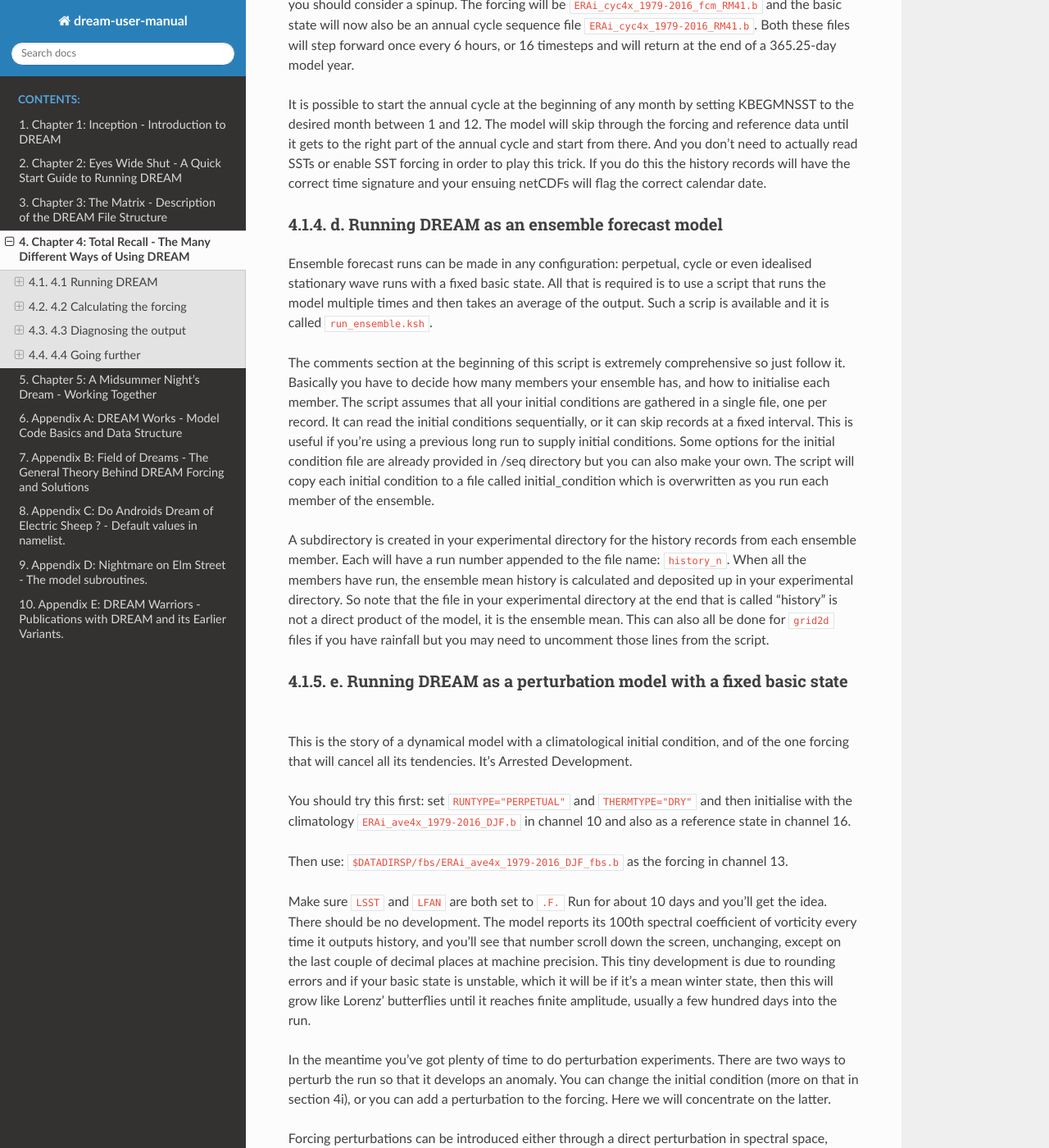
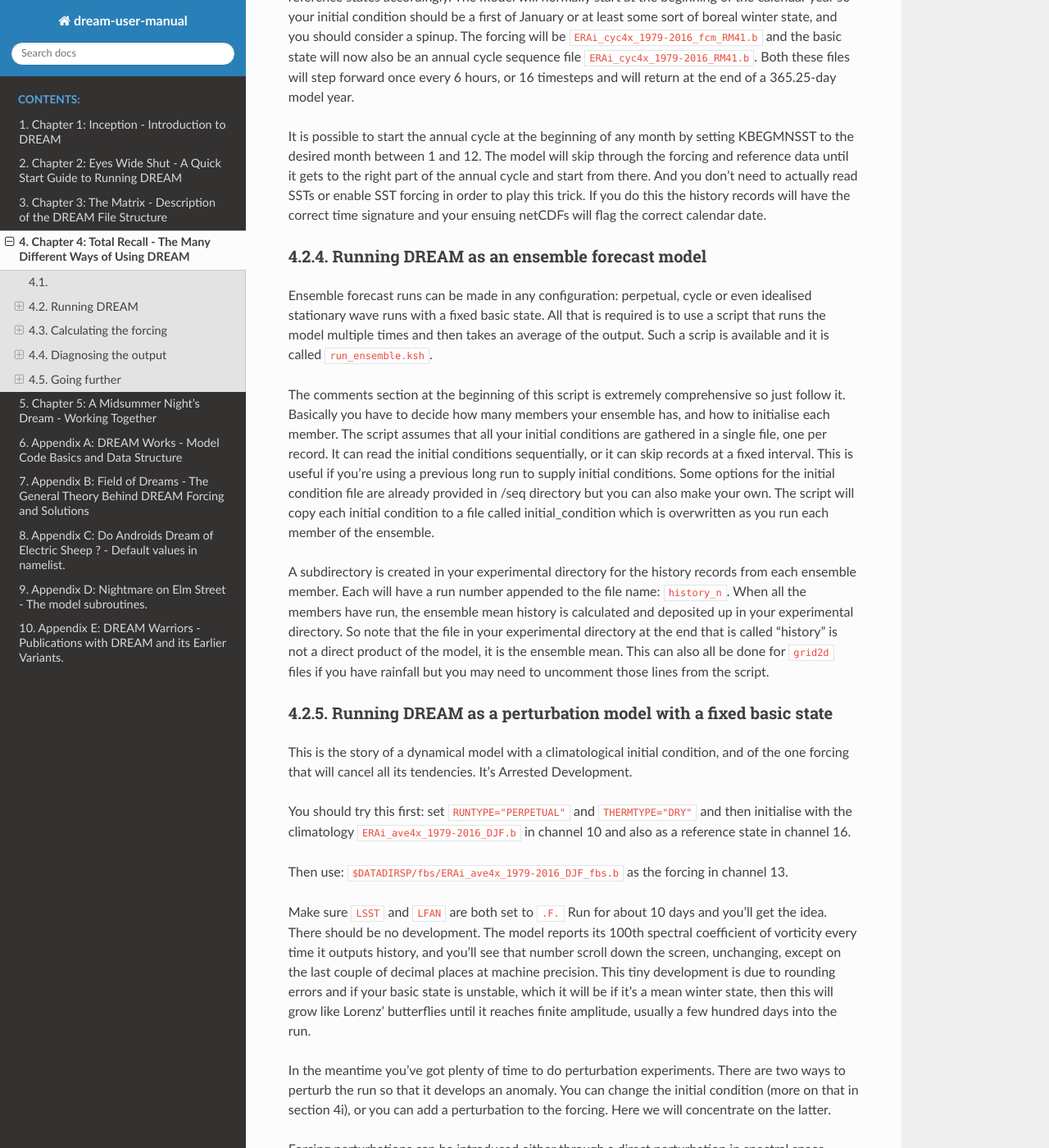
Before and after one commit to dream-gcm/usermanual, a Sphinx documentation site: the page built from source/Chapter4.md, in a window 1280 px wide and 1400 px high, scrolled down 3214 px. Shown: the whole window at 82% size. Built offline with Sphinx 7.4.7 and the Read the Docs theme 2.0.0, drawn with Linux system fonts in a browser that asks for light colours; some of the changed text lies outside the part shown.

Commit message:
Update Chapter4.md

```diff
--- a/source/Chapter4.md
+++ b/source/Chapter4.md
@@ -1,10 +1,9 @@
+# Chapter 4: Total Recall - The Many Different Ways of Using DREAM
 ![chapter4](./img/chapter_4.png)
-# Chapter 4: Total Recall - The Many Different Ways of Using DREAM
+---
+## Running DREAM
 
----
-## 4.1 Running DREAM
-
-### a. A tour of the job script
+### A tour of the job script
 Let's look in more detail now at `runmodel_v8.4.ksh`.
 
 First you choose your resolution with `RESSP` and `RESGR`. They should match, i.e. T31G96 or T42G128. In fact if you choose a different combination the model will still run, so if for example you want to degrade the resolution of the grid-point calculations compared to the spectral resolution, or vice versa, it is possible but an unlikely use case.
@@ -43,7 +42,7 @@ After this we are into linking input and output files. We've already covered the
 That's the basic overview - let's look at some specific examples.
 
 
-### b. Running DREAM as a simple GCM in perpetual mode
+### Running DREAM as a simple GCM in perpetual mode
 This is pretty straightforward. You want to simulate an equilibrium climate. You'll need to decide how long you want to run it. Bear in mind that the model can clear about 50-days per minute at T31 and about half that at T42 - your mileage may vary !  I suggest doing a few short test runs before you plunge into your long reference runs. Run it for a few hundred days and do some diagnostics. You probably want to have a control simulation, and the some sort of experiment in which you perturb something. You'll need to decide what perpetual season you want to simulate.
 
 So first set your resolution and set `RUNTYPE="PERPETUAL"`.
@@ -55,21 +54,21 @@ The rest is just a matter of choosing files. Your initial condition would normal
 When you come to do diagnostics you should skip a set number of spinup days and look at the mean (and maybe fluxes) over the remainder of the run. A spinup of about a month is usually sufficient. For statistically significant results for a climate signal you'll have to experiment. The model can display some very low frequency variability so be prepared to do long runs. The length of the runs you'll need to do depends entirely on how strong the perturbation you are testing is, and how strongly the model dynamics responds to it.
 
 
-### c. Running DREAM as a simple GCM with an annual cycle
+### Running DREAM as a simple GCM with an annual cycle
 This is again a GCM-style experiment so again we're talking control and perturbation. But now you have an annual cycle, you'll have to do a bit more work on the diagnostics, extracting seasonal means etc. And inevitably you'll have four seasons to consider.
 
 Technically all you have to do is set `RUNTYPE="CYCLE"` and choose your initial condition, forcing and reference states accordingly. The model will normally start at the beginning of the calendar year so your initial condition should be a first of January or at least some sort of boreal winter state, and you should consider a spinup. The forcing will be `ERAi_cyc4x_1979-2016_fcm_RM41.b` and the basic state will now also be an annual cycle sequence file `ERAi_cyc4x_1979-2016_RM41.b`. Both these files will step forward once every 6 hours, or 16 timesteps and will return at the end of a 365.25-day model year.
 
 It is possible to start the annual cycle at the beginning of any month by setting KBEGMNSST to the desired month between 1 and 12. The model will skip through the forcing and reference data until it gets to the right part of the annual cycle and start from there. And you don't need to actually read SSTs or enable SST forcing in order to play this trick. If you do this the history records will have the correct time signature and your ensuing netCDFs will flag the correct calendar date.
 
-### d. Running DREAM as an ensemble forecast model
+### Running DREAM as an ensemble forecast model
 Ensemble forecast runs can be made in any configuration: perpetual, cycle or even idealised stationary wave runs with a fixed basic state. All that is required is to use a script that runs the model multiple times and then takes an average of the output. Such a scrip is available and it is called `run_ensemble.ksh`.
 
 The comments section at the beginning of this script is extremely comprehensive so just follow it. Basically you have to decide how many members your ensemble has, and how to initialise each member. The script assumes that all your initial conditions are gathered in a single file, one per record. It can read the initial conditions sequentially, or it can skip records at a fixed interval. This is useful if you're using a previous long run to supply initial conditions. Some options for the initial condition file are already provided in /seq directory but you can also make your own. The script will copy each initial condition to a file called initial_condition which is overwritten as you run each member of the ensemble.
 
 A subdirectory is created in your experimental directory for the history records from each ensemble member. Each will have a run number appended to the file name: `history_n`. When all the members have run, the ensemble mean history is calculated and deposited up in your experimental directory. So note that the file in your experimental directory at the end that is called "history" is not a direct product of the model, it is the ensemble mean. This can also all be done for `grid2d` files if you have rainfall but you may need to uncomment those lines from the script.
 
-### e. Running DREAM as a perturbation model with a fixed basic state
+### Running DREAM as a perturbation model with a fixed basic state
 This is the story of a dynamical model with a climatological initial condition, and of the one forcing that will cancel all its tendencies. It's Arrested Development.
 
 You should try this first: set  `RUNTYPE="PERPETUAL"` and  `THERMTYPE="DRY"`
@@ -95,10 +94,10 @@ If you wish to perturb a fixed basic state with an SST anomaly instead there are
 To diagnose perturbation runs it's best to subtract the climatology from the model state, and this can be done in the diagnostics package, furnishing netCDFs that look like anomalies on a resting state. Of course you can also do this independently of the code presented here by using your own software to compare netCDFs generated by the perturbation run with a netCDF of the basic state. As always, it's up to you.
 
 ---
-## 4.2 Calculating the forcing
+## Calculating the forcing
 The theory of how a set of one-timestep tendencies can represent either diabatic and transient eddy forcing is laid out in [Appendix B](https://dreamusermanual.readthedocs.io/en/latest/AppendixB.html). Simply put, the `_fcm` forcing represents just the diabatic terms that are normally parameterised in a GCM. The `_fbs` forcing represents the sum of this diabatic forcing and the systematic effect of transient flux convergence, often termed "transient eddy forcing".  The latter is simpler to calculate so we'll start with that.
 
-### a. Forcing a perturbation model with a fixed basic state
+### Forcing a perturbation model with a fixed basic state
 Suppose you have a basic state that you want to use for perturbation experiments. You want the model to develop as a response to your perturbation, in conjunction with this basic state. The first thing you need is a forcing that will stop the basic state from evolving.
 
 To find this forcing, you take your basic state, use it as an initial condition (channel 10) and also as a reference (channel 16) and run the model with no forcing at all, for just one timestep. To achieve this, all you have to do is set `RUNTYPE="TRAIN"` and `KTFIN=1`, and make sure all your perturbations are switched off (`LFAN=.F.` and `LSST=.F.`). This setup will impose dry dynamics, switch off the basic forcing and run the model for one timestep.
@@ -109,7 +108,7 @@ To check that it worked, try running the model in `PERPETUAL` mode (forcing will
 
 Remember - every time you change anything in the model, damping parameters for example, you will need to recalculate the forcing.
 
-### b. Forcing a simple GCM in perpetual mode
+### Forcing a simple GCM in perpetual mode
 The forcing for a simple GCM is fundamentally different because it represents only the diabatic forcing and not the transient eddy part. In a fully turbulent GCM simulation the transient eddies are explicit and so their mean fluxes are represented explicitly in the simulation, they are not present in the forcing. But to calculate this `_fcm` forcing we follow exactly the same procedure as for the _fbs forcing, and use the same code.
 
 The only thing that differs is the value of `KTFIN`. Now we have to scroll through a long list of initial conditions, running for one timestep from each of them. In principle it doesn't matter what order the initial conditions come in, but in practice it is usually a time sequence.
@@ -118,10 +117,10 @@ There is a big loop in the model that scrolls through this sequence when trainin
 
 There is no simple way to check that it worked this time. You'll just have to use it as a forcing for a long run of the simple GCM, with whatever initial condition you want, and a suitable spinup period, and then validate.
 
-### c. An aside on reference data
+### An aside on reference data
 Every time you do an operation like this you need to use the appropriate reference climatology in channel 16. This seems like a pain, and to be honest it is, and it's not strictly necessary if all the dissipation in the model is linear. This is just the way it evolved. In principle, any reference file could be substituted in and give the same result, because the forcing that you calculate would simply redress the large tendency associated with whatever reference state you use. DREAM could therefore be configured to avoid this reference state altogether and have one less input file to worry about. But that's not the way it has been done, and in fact the reference state does play a role in some very nonlinear bits of the model, especially concerning deep convection and the response to SSTs.
 
-### d. Forcing a simple GCM with an annual cycle
+### Forcing a simple GCM with an annual cycle
 The procedure for finding the annual cycle forcing is not so straightforward, and the theory is outlined in [Appendix B](https://dreamusermanual.readthedocs.io/en/latest/AppendixB.html). The forcing consists of an advective part, calculated with the model, and a tendency part, calculated directly from the data. To calculate the advective part the procedure for running the model is the same as above with a very long sequence of consecutive years. But the time averaging is now cyclic in nature so the resulting forcing file is a sequence. The tendencies are calculated in the script makefrc_cyc.ksh but the cyclic averaging must be done manually using the code in data_process/prep_cyc (see [Chapter 3, Section 2](https://dreamusermanual.readthedocs.io/en/latest/Chapter4.html#d-forcing-a-simple-gcm-with-an-annual-cycle)). The full procedure to calculate the annual cycle forcing is:
 
 _First step:_
@@ -138,7 +137,7 @@ _Final step:_
 * Add the two cycles together (the tendency and advective parts): `add2_hst.f`
 * Smooth it all again: `cyclic_running_mean_spec.f`
 
-### e. How to calculate forcing perturbations
+### How to calculate forcing perturbations
 There are many ways to perturb the model. Let's start with a simple idealised heating perturbation. In `data_process/prep_fan` open the script `makefan.ksh`. This script will help you to make a spectral forcing perturbation file `_fan.b` by specifying the shape and amplitude of your forcing in grid space.
 
 To do this you will need to edit the fortran program `makefan.f`. This program is set up to generate idealised perturbations either to temperature T or vorticity Z. The first thing it does is set up the amplitude. Then you decide on your vertical profile. There are many to choose from (see `notes_for_forcing_anomalies.rtf`) or you can invent your own. Make sure it integrates to unity between sigma=0,1. Then you specify four coordinates: the longitude and latitude of the centre of the anomaly, and its radius in longitude and latitude directions. The program will fill this ellipse with a cosine-squared bell function and put zeros outside it. Note that makefan.f works on a T42 Gaussian grid but the output can still be used to make T31 forcing anomalies.
@@ -150,9 +149,9 @@ If you want a time-dependent forcing perturbation then you can create a time seq
 Sequences of forcing anomaly data are read by the model at a frequency determined by the namelist variable `KOUNTFAN` until it reaches the end of the sequence, then it will rewind and repeat. If you want to be a bit less idealised, then you can read the forcing anomaly from grid data using `makefan_ReadGrid.f`. These programs should serve as an example of how it's done and form this basis you can develop your forcing anomalies as you please.
 
 ---
-## 4.3 Diagnosing the output
+## Diagnosing the output
 
-### a. Time-mean diagnostics
+### Time-mean diagnostics
 So you've run the model and successfully produced a history file with all the model dynamics. And if you ran the wet version you might have `history_grid2d` and `3d` with rainfall and diabatic heating as well. Well done, you're about half way there. It remains to convert this information into useable form and then visualise it.
 
 There are a few basic ways you'll want to visualise the output. The diagnostics package is very focussed on horizontal maps on selected model levels. These can be written straight to netCDF, and there is a fairly comprehensive set of diagnosed variables. For vertical sections you'll have to delve into the binary 3d output and do it yourself. And then there are a few basic arithmetic operations you'll want to do: time sequences and time averages; anomalies from a reference state, and possibly time-mean second order transient fields, with various time-filters. This is all possible in the diagnostics package. Needless to say this is all in the `dream_model/diagnostics` directory.
@@ -198,10 +197,10 @@ The gridan programs are more limited in scope and only concern grid output from
 * `pptdeep` - precipitation rate from the deep convection scheme - mm/day
 * `condheat` - condensation heating (3d variable) - degrees/day.
 
-### b. Sequence diagnostics
+### Sequence diagnostics
 The second half of model_output.ksh repeats these operations for the sequential model output. So it will produce netCDFs with a time dimension. There is nothing new to say about this, it is just a repeat of the calls used for the time mean. The only thing worth mentioning is that the namelist input is written again here - so you have the opportunity to make different choices for time mean and sequential output. You could, for example use different levels for time mean and sequential data, or plot full fields for the time-mean and anomalies for the sequence, or request binary output only for the time-mean, or whatever combination you desire. All these choices are for the moment in this lower level script as I expect them to be fairly standardised, and thus choose not to clutter the top level scripts.
 
-### c. Time-filtered transient fluxes, variance and eddy kinetic energy
+### Time-filtered transient fluxes, variance and eddy kinetic energy
 It remains to discuss time filtering and second order products. This is a fairly recent development and it is all dealt with from the script `run_output_flux.ksh`. This starts off the same way as run_output.ksh to do the basic mean and sequence diagnostics. Then the script deals with filtering and fluxes. The sequence of operations is as follows:
 
 1. Run model output on history file, skipping spinup, with sequence and mean output. A copy of run_output.ksh so you only need to run this one script. Note that lbinflux is set to true, so further sequence and mean diagnostics are output to binary grid. These extra files include eddy kinetic energy, momentum flux and zonal and meridional fluxes of temperature and specific humidity, as well as geopotential height and vertical velocity.
@@ -230,9 +229,9 @@ This is done level by level for the total unfiltered quantities, low pass and mo
 Finally, if you do decide to use the filtered-transient package, bear in mind that it is relatively untested so pay attention to all the switches and directory names along the way. You'll probably have to be quite hands-on and it would be best if you had a good look at the code rather than using it as a black box.
 
 ---
-## 4.4 Going further
+## Going further
 
-### a. Diagnosis of normal modes and time-independent solutions
+### Diagnosis of normal modes and time-independent solutions
 Linear analysis around a fixed basic state is one of the things that DREAM has been used for quite a bit. For mathematical details see [Appendix B, section 3](https://dreamusermanual.readthedocs.io/en/latest/AppendixB.html#b3-forcing-a-perturbation-model-with-a-fixed-basic-state). The trick of fixing the basic state in a time-stepping model allows you to track the response to a perturbation in the forcing for a limited time, usually about 20 days. After this, the instability of the basic sate starts to manifest, in the form of exponentially growing modes that usually look like midlatitude wavetrains. They can be a nuisance, because they are pretty independent of whatever carefully designed perturbation you are trying to study. On the other hand they can be interesting in their own right as a fundamental property of the basic state.
 
 DREAM has provisions for addressing both these concerns. So if you want to study the structure and growth rate of the fastest growing normal mode on a given basic state, you can enable the modefinder. Choose your basic state. Set the forcing to maintain it as explained above. Then set `LMODE=.T.` in the namelist. Oh and make sure you initialise with a state that has enough multi-scale information to break the symmetry of whatever basic state you're using, especially if it is zonally uniform, because the modes you're looking for won't be zonally uniform and they have to grow from something.
@@ -245,14 +244,14 @@ The stability or otherwise of the basic state depends on both its three-dimensio
 
 What if you're interested in the time-independent response to a given forcing anomaly but your basic state is unstable ? Time stepping the model will not converge to a fixed anomaly solution, but rather degenerate into instability and chaos. But if you stabilise your basic state you'll find that you can then repeat your perturbation experiment and a long run will converge to a time independent state. You don't get something for nothing though, because the extra damping will considerably weaken the response so it won't be the same as the imagined time-independent response with standard damping parameters. A crude fix to this is to use various values of `TAUSTAB` and then extrapolate back to zero extra damping. The fortran program `data_process/data_main/TILS.f` will calculate the solution using a quadratic extrapolation with three values of `TAUSTAB` (note that the extrapolation is actually done in terms of damping rate, not timescale). `TILS` stands for Time Independent Linear Solution. It will only be linear if by construction your perturbation is small. Otherwise it's nonlinear but it will still work.
 
-### b. Nudging
+### Nudging
 Set `LNUDGE=.T.` to activate the nudging option. This is a linear relaxation towards a prescribed state that takes place in grid space. This makes it possible to nudge specific regions whilst leaving the solution unconstrained over the rest of the globe. It's useful to evaluate the remote impact of some observed sequence of events.
 
 The nudging state is separate from the rest of the input data and so can be different to the model's reference state. It can be a single-record fixed state or a sequence. The model will read the next record from this file periodically, at a frequency that can be set to `KOUNTNUDGE` timesteps (default 16, i.e. 6 hours). If it reaches the end of the file it will rewind and start again. Each time the nudge state is read it is transformed to grid space and the variables `u`,`v`,`T`,`q` at all levels and sp are relaxed towards this state on a timescale specified by `TAUNUDGE` (default 6 hours).
 
 The region in which nudging occurs is defined by the grid coordinates `IWNDG`, `IENDG` for the western and eastern boundaries and `JNNDG`,`JSNDG` for the northern and southern boundaries which define the mask `RMASKNDG` (see [Appendix A](https://dreamusermanual.readthedocs.io/en/latest/AppendixA.html) for details of the model grid). The strength of the nudging is halved on the grid boundaries for a smooth transition to un-nudged regions.
 
-### c. Moisture, condensation and convection
+### Moisture, condensation and convection
 When you choose the setup option `THERMTYPE="WET"` you are activating schemes that will condense water vapour to produce precipitation and heating. The conditions under which this happens, and the amount and distribution of precipitation and heat requires some explanation, as  the user has a great deal of control over these routines. The three essential switches that are thrown to positive are `LCHX`, `LLSR` and `LDEEP`. Let's take them in reverse order.
 
 #### Deep Convection:
```
